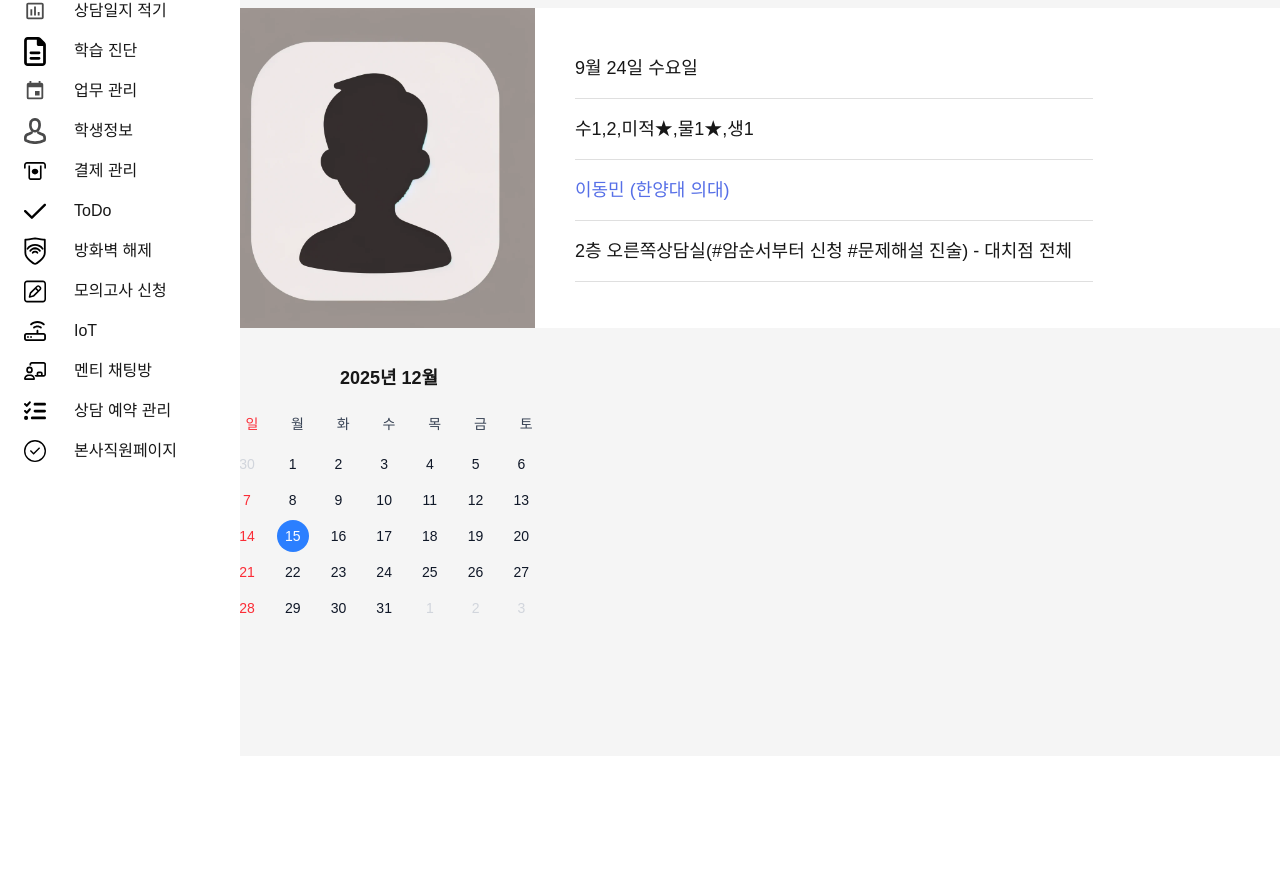
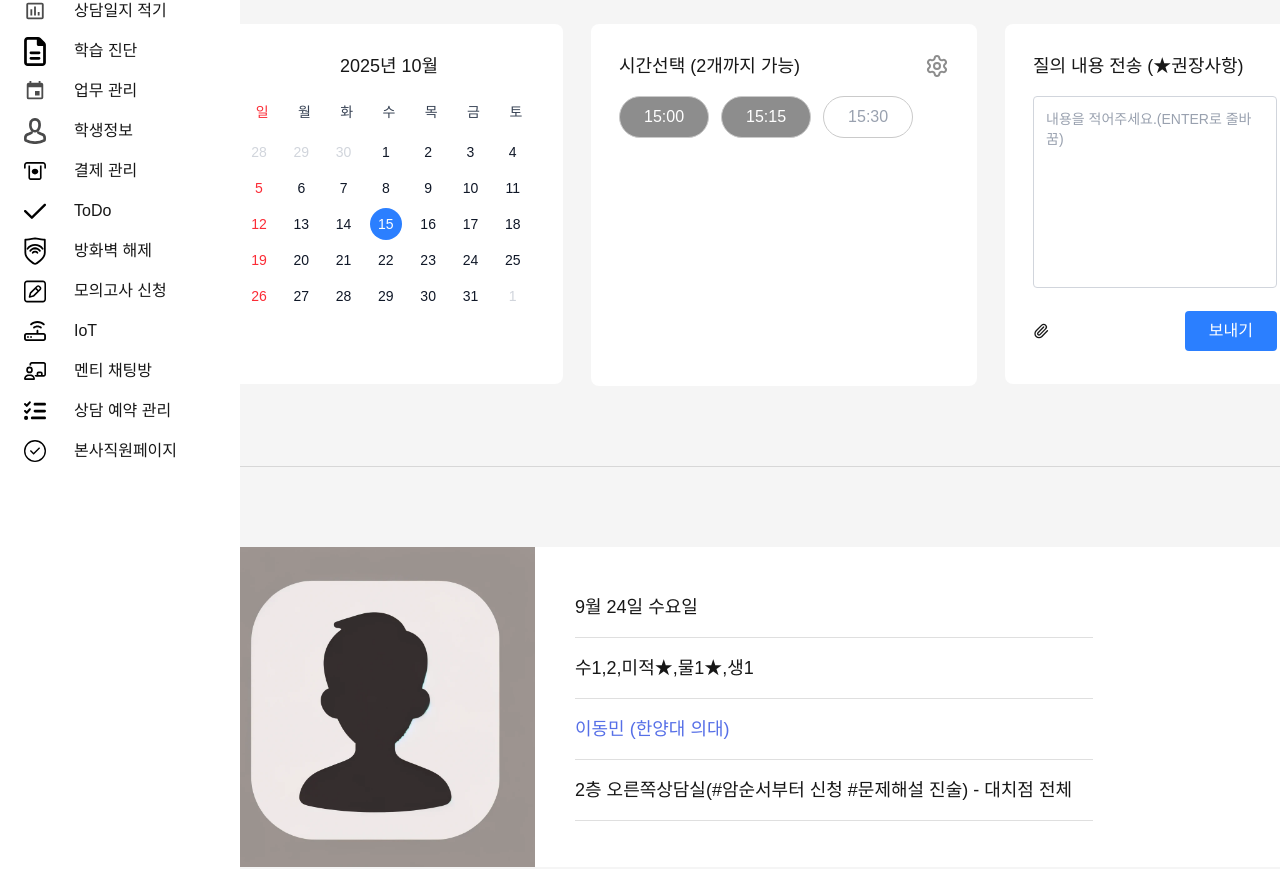
Before and after one commit to 10xBlitz/shahagwon, a Next.js app: page /dashboard/question in a window 1280 px wide. Shown: the part 700-1569 px from the top of the page. Before the commit the page ends 1456 px from the top, so only its background shows below. Built offline with nearby package versions, Linux system fonts and the light colour scheme.

Commit message:
feat: Refactor offline application components and enhance inquiry functionality

```diff
--- a/src/components/question_page/OfflineApplication.tsx
+++ b/src/components/question_page/OfflineApplication.tsx
@@ -1,8 +1,10 @@
 import { useState } from "react";
 import Button from "../common/Button";
 import ScheduleCard from "./ScheduleCard";
-import OfflineCalendar from "./OfflineCalendar";
-import { scheduleCardTemp } from "../../etc/temp";
+import OfflineCalendar from "./OfflineApplicationCalendar";
+import { qnaRequestsTemp } from "../../etc/temp";
+import OfflineApplicationTimeSelector from "./OfflineApplicationTimeSelector";
+import OfflineApplicationSendInquiry from "./OfflineApplicationSendInquiry";
 
 const offlineApplicationTabs = [
   {
@@ -34,22 +36,29 @@ export default function OfflineApplication() {
         ))}
       </div>
       {selectedTab === "request" && (
-        <div className="mt-[50px] flex flex-col gap-[20px]">
-          {scheduleCardTemp.map((schedule, index) => (
-            <ScheduleCard
-              key={index}
-              date={schedule.date}
-              timeSlots={schedule.timeSlots}
-              name={schedule.name}
-              description={schedule.description}
-              additionalInfo={schedule.additionalInfo}
-            />
+        <div className="mt-[50px] flex flex-col gap-[80px]">
+          {qnaRequestsTemp.map((request, index) => (
+            <div key={index} className="flex flex-col gap-[36px]">
+              <ScheduleCard
+                key={index}
+                date={request.date}
+                timeSlots={request.timeSlots}
+                name={request.name}
+                description={request.description}
+                additionalInfo={request.additionalInfo}
+              />
+              <div className="mb-[44px] flex flex-row gap-[28px]">
+                <OfflineCalendar
+                  year={request.year}
+                  month={request.month}
+                  selectedDate={request.selectedDate}
+                />
+                <OfflineApplicationTimeSelector />
+                <OfflineApplicationSendInquiry />
+              </div>
+              <div className="h-px bg-[#D7D7D7]" />
+            </div>
           ))}
-          <OfflineCalendar
-            year={2025}
-            month={12}
-            selectedDate={new Date(2025, 11, 15)}
-          />
         </div>
       )}
     </div>
--- a/src/components/question_page/OfflineCalendar.tsx
+++ b/src/components/question_page/OfflineApplicationCalendar.tsx
@@ -39,10 +39,10 @@ export default function OfflineCalendar({
   const dayNames = ["일", "월", "화", "수", "목", "금", "토"];
 
   return (
-    <div className="h-[360px] w-[348px] p-4">
-      <div className="mb-4 text-center text-lg font-semibold">
+    <div className="h-[360px] w-[348px] rounded-lg bg-white p-[28px]">
+      <p className="mb-4 text-center text-lg font-medium">
         {year}년 {month}월
-      </div>
+      </p>
 
       <div className="mb-2 grid grid-cols-7 gap-1">
         {dayNames.map((day, i) => (
--- /dev/null
+++ b/src/components/question_page/OfflineApplicationSendInquiry.tsx
@@ -0,0 +1,25 @@
+"use client";
+
+import { Paperclip } from "lucide-react";
+import React from "react";
+
+export default function OfflineApplicationSendInquiry() {
+  return (
+    <div className="h-[360px] w-[300px] rounded-lg bg-white p-[28px]">
+      <p className="mb-4 text-lg font-medium">질의 내용 전송 (★권장사항)</p>
+
+      <textarea
+        placeholder="내용을 적어주세요.(ENTER로 줄바꿈)"
+        className="mb-4 h-48 w-full resize-none rounded border border-gray-300 p-3 text-sm placeholder-gray-400 focus:border-blue-500 focus:outline-none"
+      />
+
+      <div className="flex items-center justify-between">
+        <Paperclip size={16} />
+
+        <button className="rounded bg-blue-500 px-6 py-2 font-medium text-white hover:bg-blue-600">
+          보내기
+        </button>
+      </div>
+    </div>
+  );
+}
--- /dev/null
+++ b/src/components/question_page/OfflineApplicationTimeSelector.tsx
@@ -0,0 +1,37 @@
+import React from "react";
+import { Settings } from "lucide-react";
+import Button from "../common/Button";
+
+export default function OfflineApplicationTimeSelector() {
+  const timeSlots = [
+    { time: "15:00", available: true },
+    { time: "15:15", available: true },
+    { time: "15:30", available: false },
+  ];
+
+  return (
+    <div className="h-[362px] w-[386px] rounded-lg bg-white p-[28px]">
+      <div className="mb-4 flex items-center justify-between">
+        <p className="text-center text-lg font-medium">
+          시간선택 (2개까지 가능)
+        </p>
+        <Settings color="#8D8D8D" className="hover:cursor-pointer" />
+      </div>
+      <div className="flex gap-3">
+        {timeSlots.map((slot) => (
+          <Button
+            key={slot.time}
+            onClick={() => {}}
+            className={`rounded-full border border-[#CACACA] px-6 py-2 font-medium transition-colors ${
+              !slot.available
+                ? "bg-white text-gray-400 hover:cursor-pointer"
+                : "cursor-not-allowed bg-[#8D8D8D] text-white"
+            }`}
+          >
+            {slot.time}
+          </Button>
+        ))}
+      </div>
+    </div>
+  );
+}
--- a/src/etc/temp.ts
+++ b/src/etc/temp.ts
@@ -81,19 +81,26 @@ export const noticeTemp = [
   },
 ];
 
-export const scheduleCardTemp = [
+export const qnaRequestsTemp = [
   {
     date: "9월 24일 수요일",
     timeSlots: "수1,2,학등★,사문★, 점법",
     name: "채희준",
     description: "(고려대 경영학과)",
-    additionalInfo: "원족상담실 (#암순서부터 신청 #문제해설 진술) - 송파점"
+    additionalInfo: "원족상담실 (#암순서부터 신청 #문제해설 진술) - 송파점",
+    year: 2025,
+    month: 10,
+    selectedDate: new Date(2025, 9, 15),
   },
   {
     date: "9월 24일 수요일",
     timeSlots: "수1,2,미적★,물1★,생1",
     name: "이동민",
     description: "(한양대 의대)",
-    additionalInfo: "2층 오른쪽상담실(#암순서부터 신청 #문제해설 진술) - 대치점 전체"
-  }
+    additionalInfo:
+      "2층 오른쪽상담실(#암순서부터 신청 #문제해설 진술) - 대치점 전체",
+    year: 2025,
+    month: 11,
+    selectedDate: new Date(2025, 10, 7),
+  },
 ];
```
